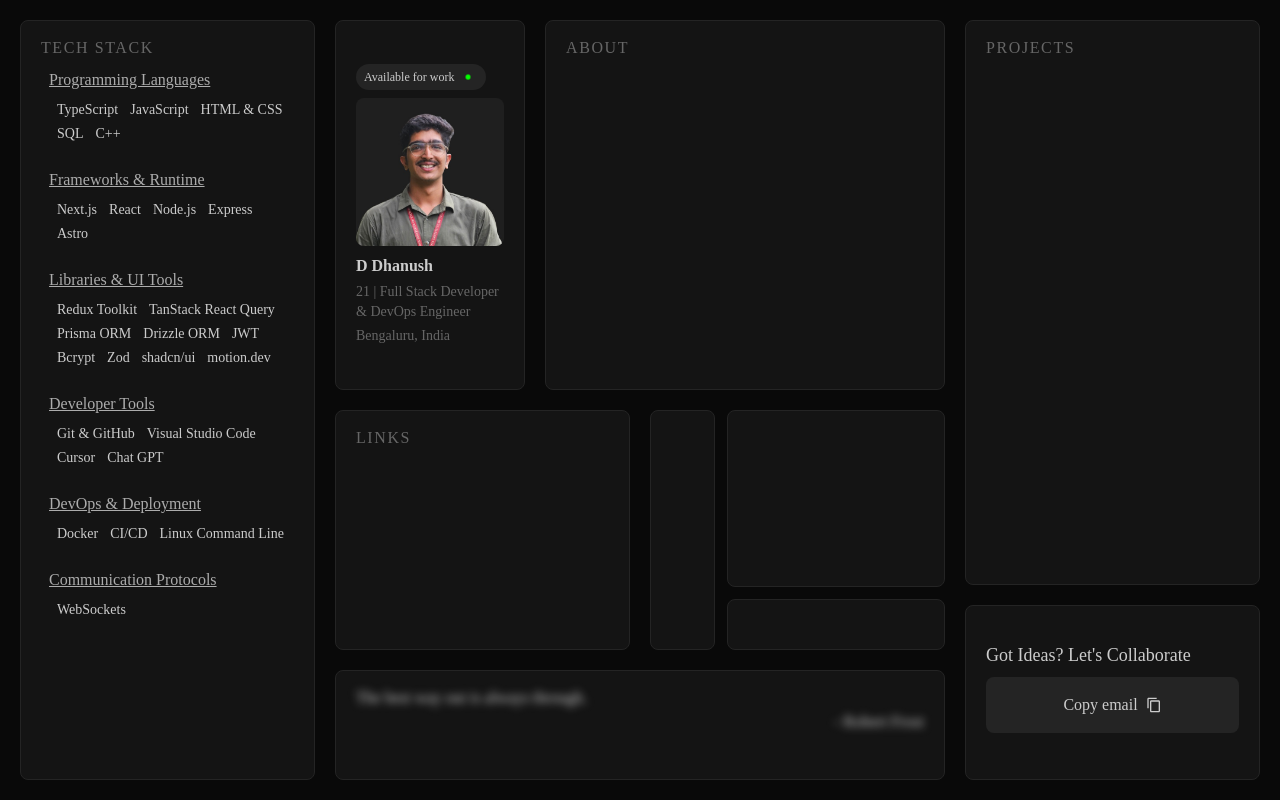
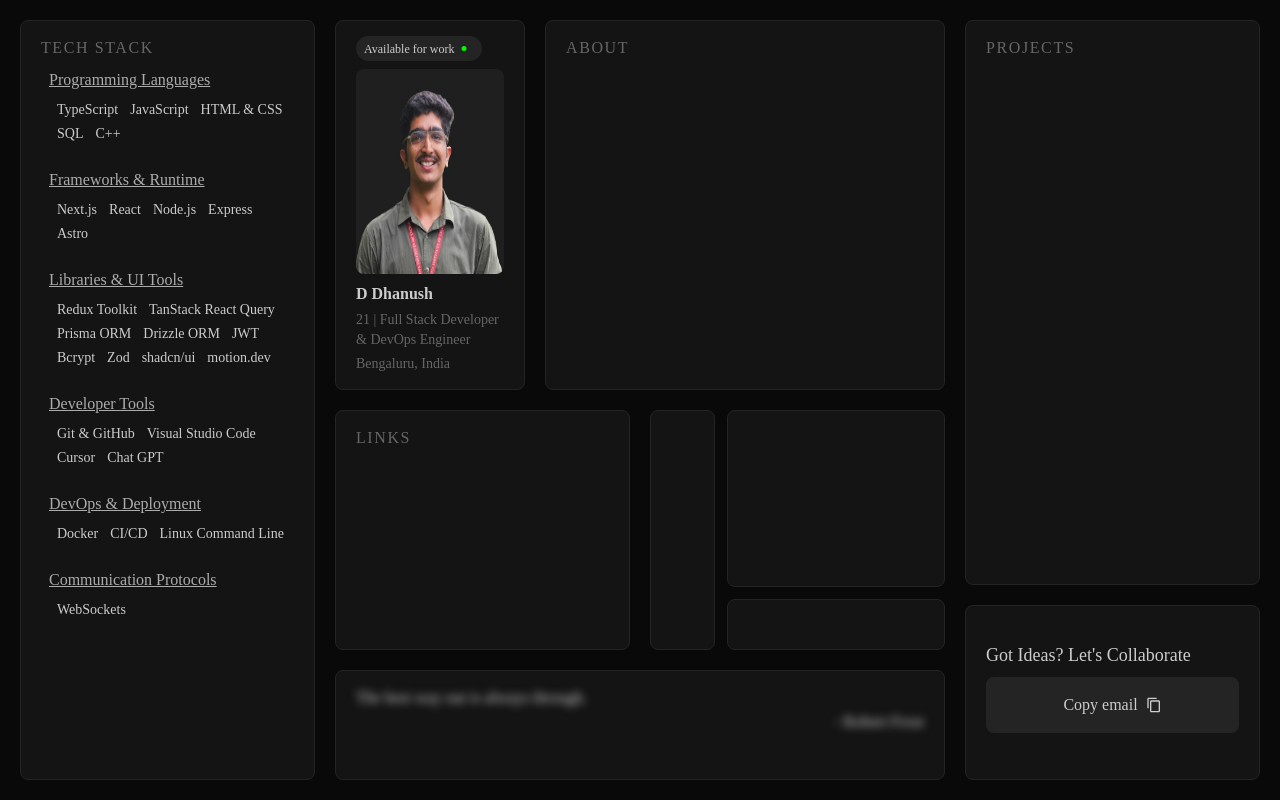
Before and after one commit to dhanushd-27/Portfolio, a Next.js app: page / in a window 1280 px wide. Built offline with nearby package versions, Linux system fonts and the light colour scheme.

Commit message:
Update: Profile

```diff
--- a/src/components/Profile.tsx
+++ b/src/components/Profile.tsx
@@ -4,11 +4,14 @@ import React from 'react'
 export default function Profile() {
   return (
     <div className='box-nohover col-start-4 col-end-6 row-start-1 row-end-7 flex flex-col gap-2 items-start justify-center'>
-      <div className='bg-surface-primary rounded-full text-xs px-2 text-center text-default flex gap-1 items-center justify-center hover:bg-surface-secondary transition-colors duration-300 ease-in-out w-max'>
+      <div className='bg-surface-primary rounded-full text-xs px-2 text-center text-default flex items-center justify-center hover:bg-surface-secondary transition-colors duration-300 ease-in-out w-max'>
+        {/* Add Animation here, like a loader and then available to work shows up */}
         <p>Available for work</p>
         <Image src={'/available.gif'} height={20} width={20} alt='Available for work' unoptimized={true}/>
       </div>
-      <Image src={'/profile-pfp.jpg'} alt='Profile Picture' width={250} height={200} className='rounded-lg'/>
+      <div className='relative w-full h-[210px]'>
+        <Image src={'/profile-pfp.jpg'} alt='Profile Picture' fill className='rounded-lg'/>
+      </div>
       <div className='flex flex-col gap-1 font-medium'>
         <p className='text-default font-semibold'>D Dhanush</p>
         <p className='text-sm text-text-muted'>21 | Full Stack Developer & DevOps Engineer</p>
```
